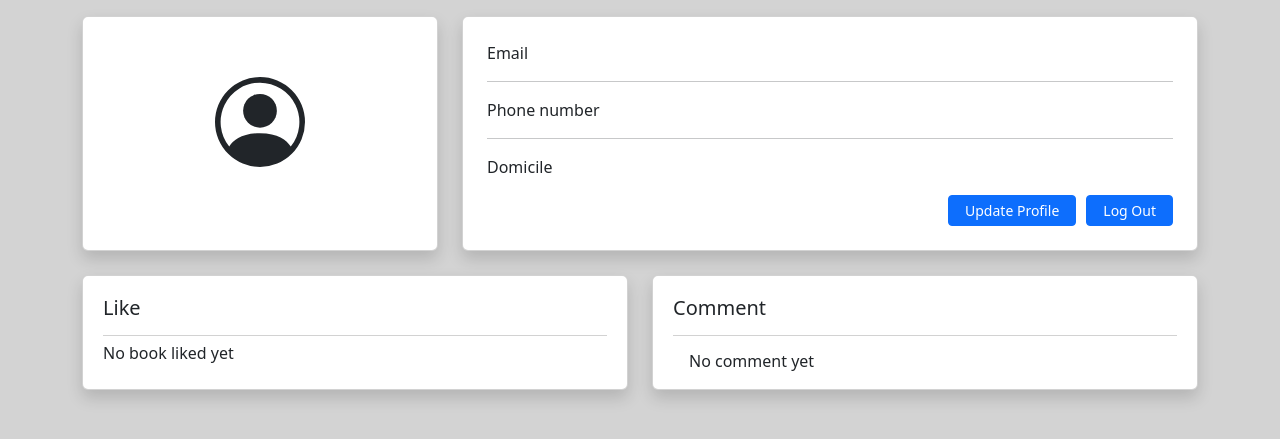
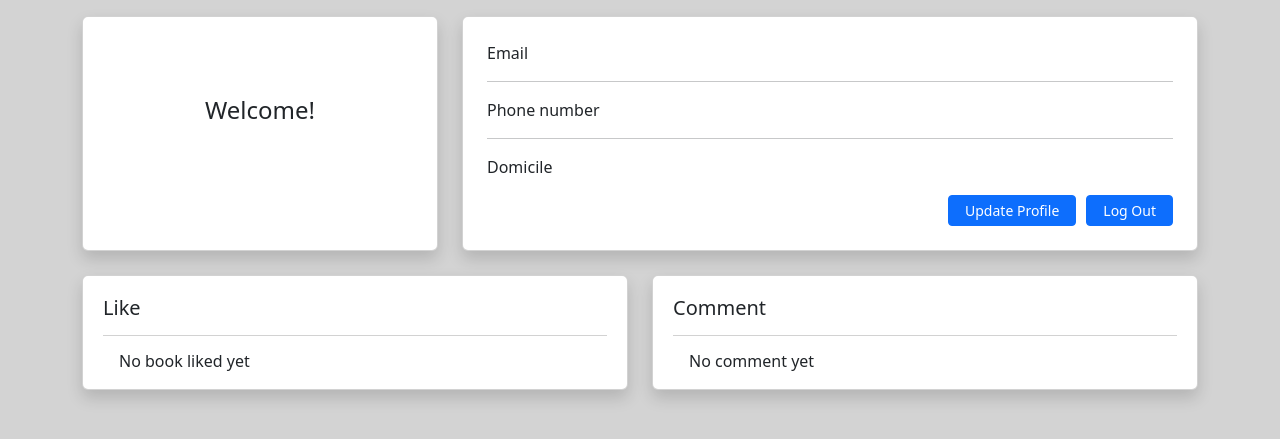
Before and after one commit to D06-PBP-2023-2024/tugas-uts, a Django app: page /user/update-profile in a window 1280 px wide. Shown: the part 56-495 px from the top of the page. Run offline with Django 4.2, Linux system fonts and the light colour scheme; a user stored in the database is signed in; tables that the repository leaves empty hold one stand-in row (values such as "Sample post"); some libraries are stand-ins or nearby versions.

Commit message:
profile design update

```diff
--- a/user/templates/user.html
+++ b/user/templates/user.html
@@ -10,11 +10,7 @@
     <div class="row d-flex">
         <nav class="col-sm-4 mt-3">
             <div class="card shadow d-flex mr-1 align-items-center text-center text-wrap h-100 justify-content-center">
-                <svg xmlns="http://www.w3.org/2000/svg" width="90" height="90" fill="currentColor" viewBox="0 0 16 16"
-                    style="margin: 20px 15px 5px 15px;">
-                    <path d="M11 6a3 3 0 1 1-6 0 3 3 0 0 1 6 0z"/>
-                    <path fill-rule="evenodd" d="M0 8a8 8 0 1 1 16 0A8 8 0 0 1 0 8zm8-7a7 7 0 0 0-5.468 11.37C3.242 11.226 4.805 10 8 10s4.757 1.225 5.468 2.37A7 7 0 0 0 8 1z"/>
-                </svg>
+                <h4>Welcome!</h4>
                 <div style="display: flex; flex-direction: column; margin-top: 10px;">
                     <h3 class="text-wrap px-2">{{ first_name }} {{ last_name }}</h3>
                     <h5 style="opacity: 0.7; margin-bottom: 20px;">{{ username }}</h5>
@@ -74,7 +70,9 @@
                             </div>
                         </li>
                     {% empty %}
-                        <h6 class="mb-0 mt-2">No book liked yet</h6>
+                        <li class="list-group-item">
+                            <h6 class="mb-0 mt-2">No book liked yet</h6>
+                        </li>
                     {% endfor %}
                 </ul>
             </div>
--- a/user/views.py
+++ b/user/views.py
@@ -75,30 +75,17 @@ def user_info(request):
         likes = Like.objects.filter(user=user)
         books_liked = [like.book for like in likes]
         comments = Comment.objects.filter(user=user)
-        if logged_in_user.first_name == None and logged_in_user.last_name == None:
-            context = {
-                'username' : user.username,
-                'first_name' : logged_in_user.first_name or "Name",
-                'last_name' : logged_in_user.last_name or "",
-                'email' : logged_in_user.email or "Email",
-                'phone_number': logged_in_user.phone_number or "Phone number",
-                'domicile': logged_in_user.domicile or "Domicile",
-                'liked_books' : books_liked,
-                'comments' : comments,
-                'form' : form
-            }
-        else:
-            context = {
-                'username' : user.username,
-                'first_name' : logged_in_user.first_name or "",
-                'last_name' : logged_in_user.last_name or "",
-                'email' : logged_in_user.email or "Email",
-                'phone_number': logged_in_user.phone_number or "Phone number",
-                'domicile': logged_in_user.domicile or "Domicile",
-                'liked_books' : books_liked,
-                'comments' : comments,
-                'form' : form
-            }
+        context = {
+            'username' : user.username,
+            'first_name' : logged_in_user.first_name or "",
+            'last_name' : logged_in_user.last_name or "",
+            'email' : logged_in_user.email or "Email",
+            'phone_number': logged_in_user.phone_number or "Phone number",
+            'domicile': logged_in_user.domicile or "Domicile",
+            'liked_books' : books_liked,
+            'comments' : comments,
+            'form' : form
+        }
         return render(request, 'user.html', context)
     except User.DoesNotExist:
         return redirect('user:login')
```
